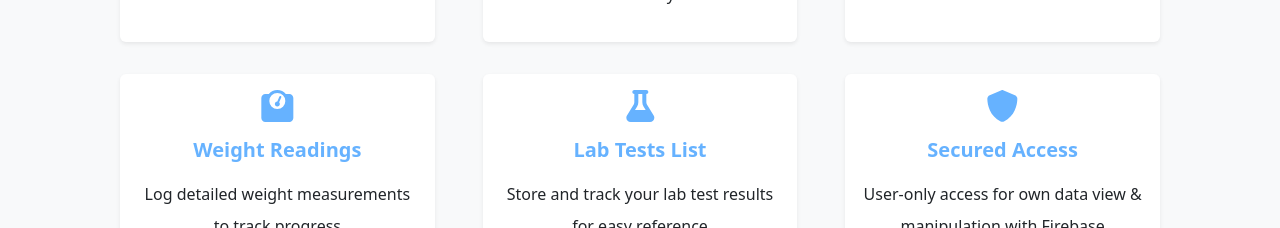
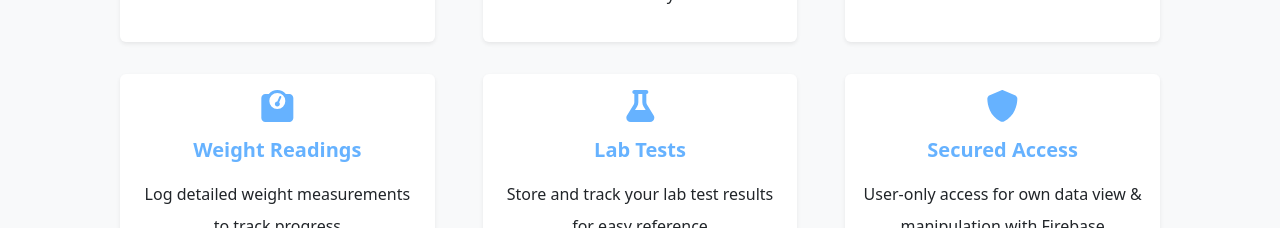
Before and after one commit to makkahwi/heal-tracker, a React (Create React App) app: page / in a window 1280 px wide. Shown: the part 1580-1808 px from the top of the page. Built offline with nearby package versions, Linux system fonts and the light colour scheme.

Commit message:
Minor Navbar UI Fixes

```diff
--- a/src/App.tsx
+++ b/src/App.tsx
@@ -5,6 +5,7 @@ import {
   faPills,
   faRunning,
   faStarAndCrescent,
+  faTachometer,
   faToilet,
   faUtensils,
   faWater,
@@ -116,6 +117,11 @@ export const routes = [
     ],
   },
   {
+    label: i18n.t("Layout.Readings"),
+    path: "readings",
+    icon: faTachometer,
+    list: [
+      {
         name: "weight_readings",
         label: i18n.t("Services.WeightReadings.WeightReadings"),
         path: "weight-readings",
@@ -128,6 +134,8 @@ export const routes = [
         path: "lab-tests",
         icon: faFileMedical,
         Comp: <LabTests />,
+      },
+    ],
   },
 ]
   .filter(({ name, list }) =>
--- a/src/assets/locales/ar/translation.json
+++ b/src/assets/locales/ar/translation.json
@@ -142,6 +142,7 @@
     "Deleted": "حذف",
     "Diet": "النظام الغذائي",
     "Medicine": "الأدوية",
+    "Readings": "قراءات",
     "ReservedRights": "جميع الحقوق محفوظة لـ",
     "SignIn/Register": "تسجيل الدخول / إنشاء حساب",
     "SignOut": "تسجيل الخروج",
--- a/src/assets/locales/en/translation.json
+++ b/src/assets/locales/en/translation.json
@@ -142,6 +142,7 @@
     "Deleted": "Deletion",
     "Diet": "Diet",
     "Medicine": "Medicine",
+    "Readings": "Readings",
     "ReservedRights": "All Rights Reserved for",
     "SignIn/Register": "Sign In / Register",
     "SignOut": "Sign Out",
@@ -284,7 +285,7 @@
       "Hematocrit": "Hematocrit",
       "HemoglobinLevel": "Hemoglobin Level",
       "InsulinResistance": "Insulin Resistance",
-      "LabTestsList": "Lab Tests List",
+      "LabTestsList": "Lab Tests",
       "LdlRiskRatioI": "LDL Risk Ratio I",
       "LdlRiskRatioII": "LDL Risk Ratio II",
       "Lymphocytes": "Lymphocytes",
```
Lines whose indentation alone changed are shown as unchanged.
